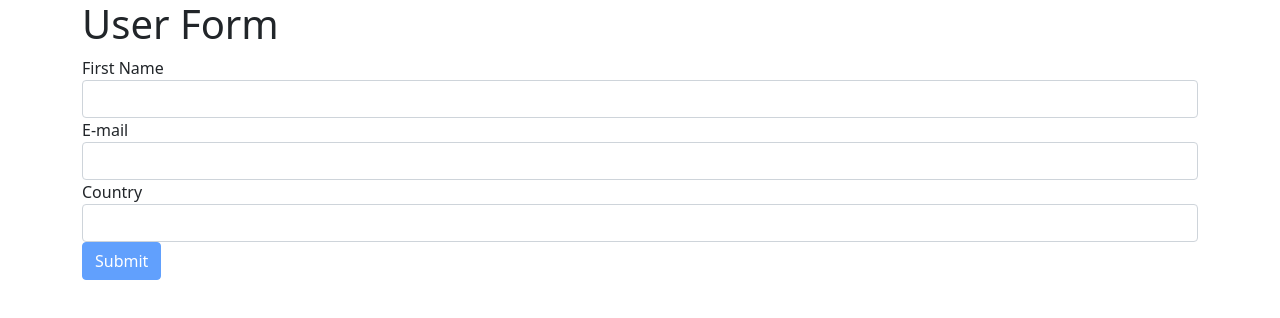
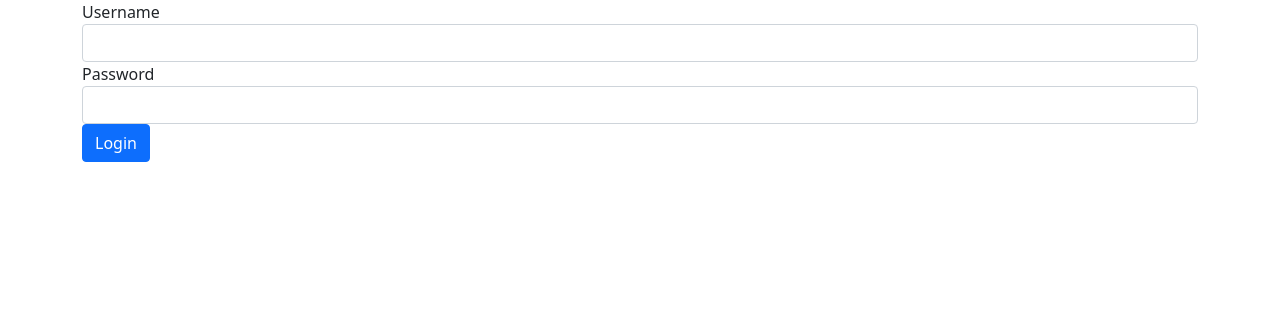
Before and after one commit to brunolopeschagas/my-add, an Angular app: page / in a window 1280 px wide. Shown: the top 318 px of the page. Built offline with nearby package versions, Linux system fonts and the light colour scheme.

Commit message:
Model Driven Forms - Login

```diff
--- a/src/app/app.component.html
+++ b/src/app/app.component.html
@@ -1 +1 @@
-<app-user-form></app-user-form>
+<app-login></app-login>
--- a/src/app/app.module.ts
+++ b/src/app/app.module.ts
@@ -9,6 +9,7 @@
 import { TruncatePipe } from './truncate.pipe';
 import { FormsModule } from '@angular/forms';
 import { UserFormComponent } from './user-form/user-form.component';
+import { LoginComponent } from './login/login.component';
 
 @NgModule({
   declarations: [
@@ -17,7 +18,8 @@
     RatingComponent,
     ProductComponent,
     TruncatePipe,
-    UserFormComponent
+    UserFormComponent,
+    LoginComponent
   ],
   imports: [
     BrowserModule, FormsModule
--- /dev/null
+++ b/src/app/login/login.component.html
@@ -0,0 +1,13 @@
+<div class="container">
+    <form>
+        <div class="form-group">
+            <label for="username">Username</label>
+            <input type="text" id="username" class="form-control">
+        </div>
+        <div class="form-group">
+            <label for="password">Password</label>
+            <input type="password" id="password" class="form-control">
+        </div>
+        <button class="btn btn-primary" type="submit">Login</button>
+    </form>
+</div>
--- /dev/null
+++ b/src/app/login/login.component.ts
@@ -0,0 +1,15 @@
+import { Component, OnInit } from '@angular/core';
+
+@Component({
+  selector: 'app-login',
+  templateUrl: './login.component.html',
+  styleUrls: ['./login.component.css']
+})
+export class LoginComponent implements OnInit {
+
+  constructor() { }
+
+  ngOnInit(): void {
+  }
+
+}
```
Also changed, not shown: src/app/login/login.component.css (added), 1 other file (tests, documents, lock files or other folders).
